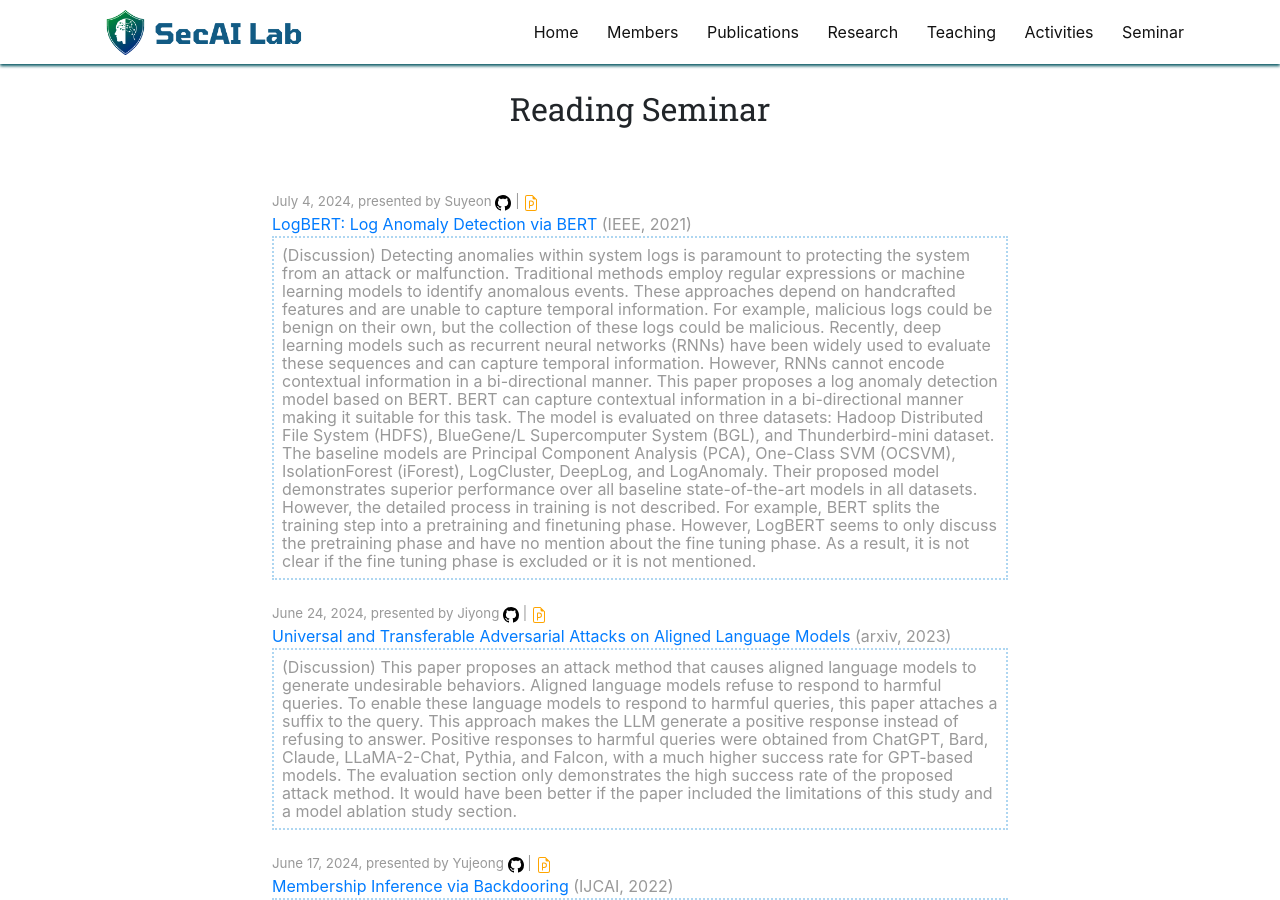
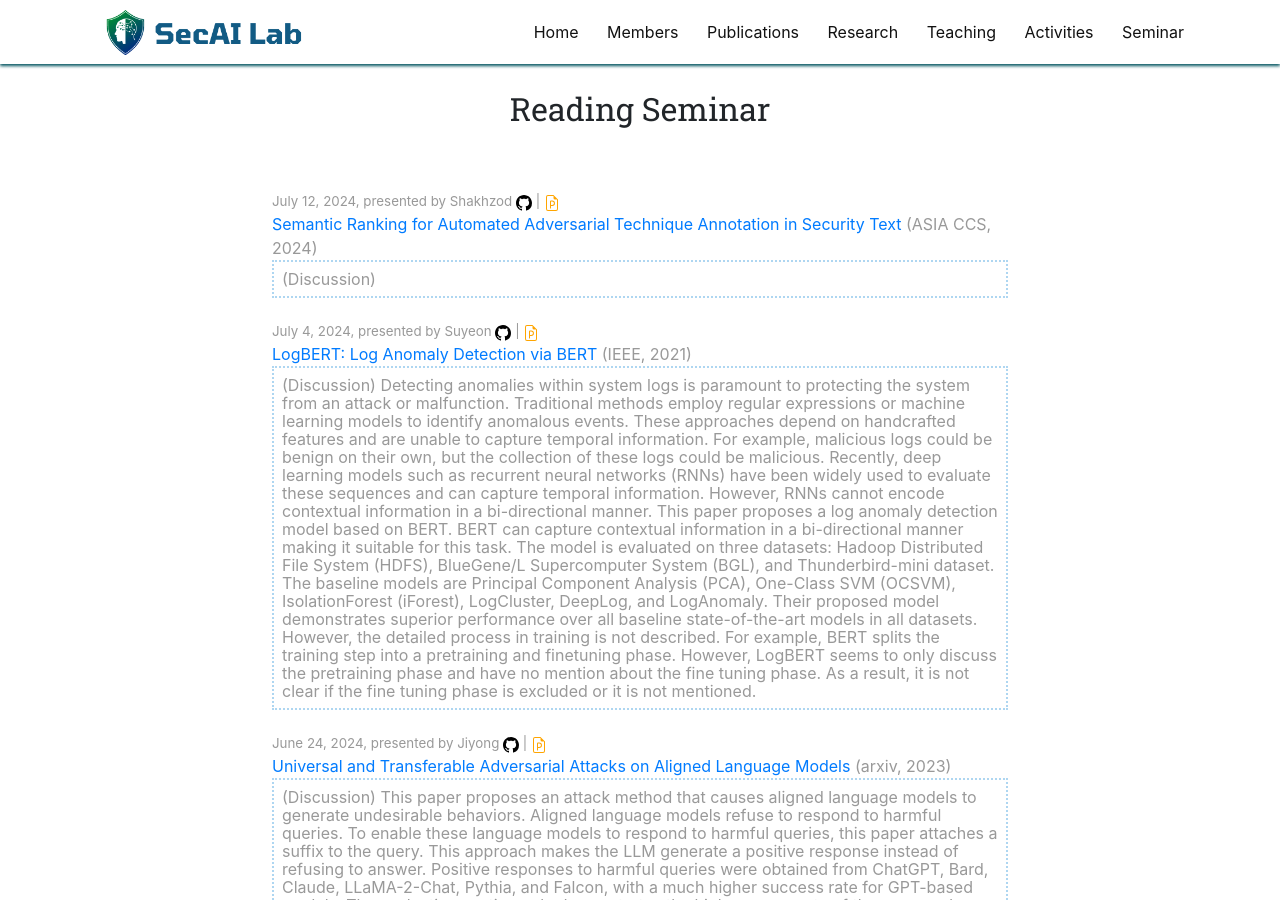
Before and after one commit to SecAI-Lab/secai-lab.github.io, a Jekyll site: the page built from pages/seminar.md, in a window 1280 px wide and 900 px high. Built offline with Jekyll 4.4.1, drawn with Linux system fonts in a browser that asks for light colours; nearby versions of some CDN libraries.

Commit message:
Update readings.yml

```diff
--- a/_data/readings.yml
+++ b/_data/readings.yml
@@ -1,3 +1,13 @@
+- title: "Semantic Ranking for Automated Adversarial Technique Annotation in Security Text"
+  link: "https://dl.acm.org/doi/10.1145/3634737.3645000"
+  ppt_link: "https://docs.google.com/presentation/d/1GY56E7gxjBpjBzh_3xWKjuGtpQwAAFe3YP9QbC8wkG0/edit?usp=sharing"
+  code_link: "https://github.com/qcri/Text2TTP"
+  presenter: Shakhzod
+  conference: ASIA CCS
+  date: 2024.07.12
+  pub_year: 2024
+  discussion: "(Discussion) "
+
 - title: "LogBERT: Log Anomaly Detection via BERT"
   link: "https://ieeexplore.ieee.org/stamp/stamp.jsp?arnumber=9534113"
   ppt_link: "https://docs.google.com/presentation/d/1KkdM8aM_V4SBxDhb4lfbn9WcOOp9gH88/edit?usp=sharing&ouid=112194344922196039599&rtpof=true&sd=true"
```
